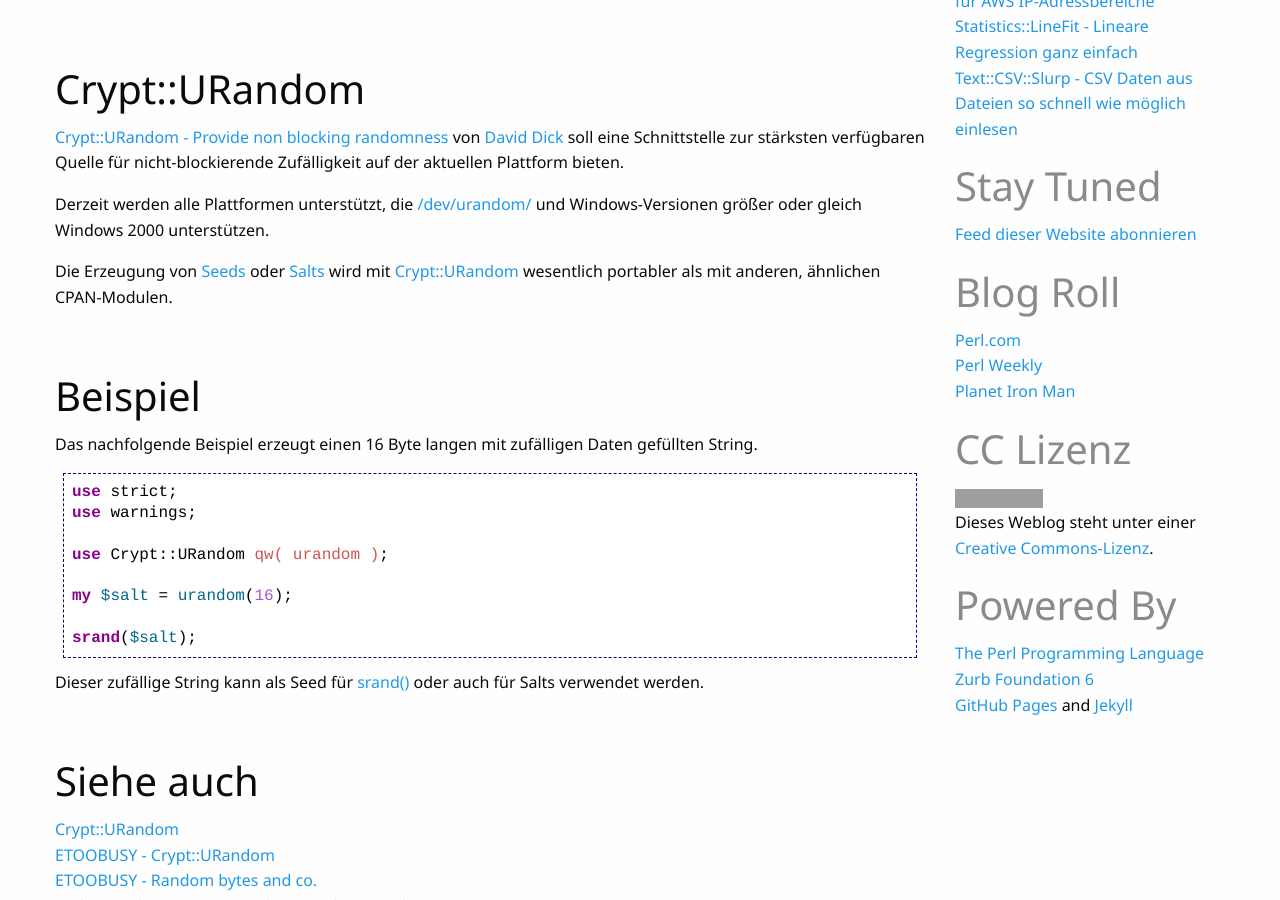
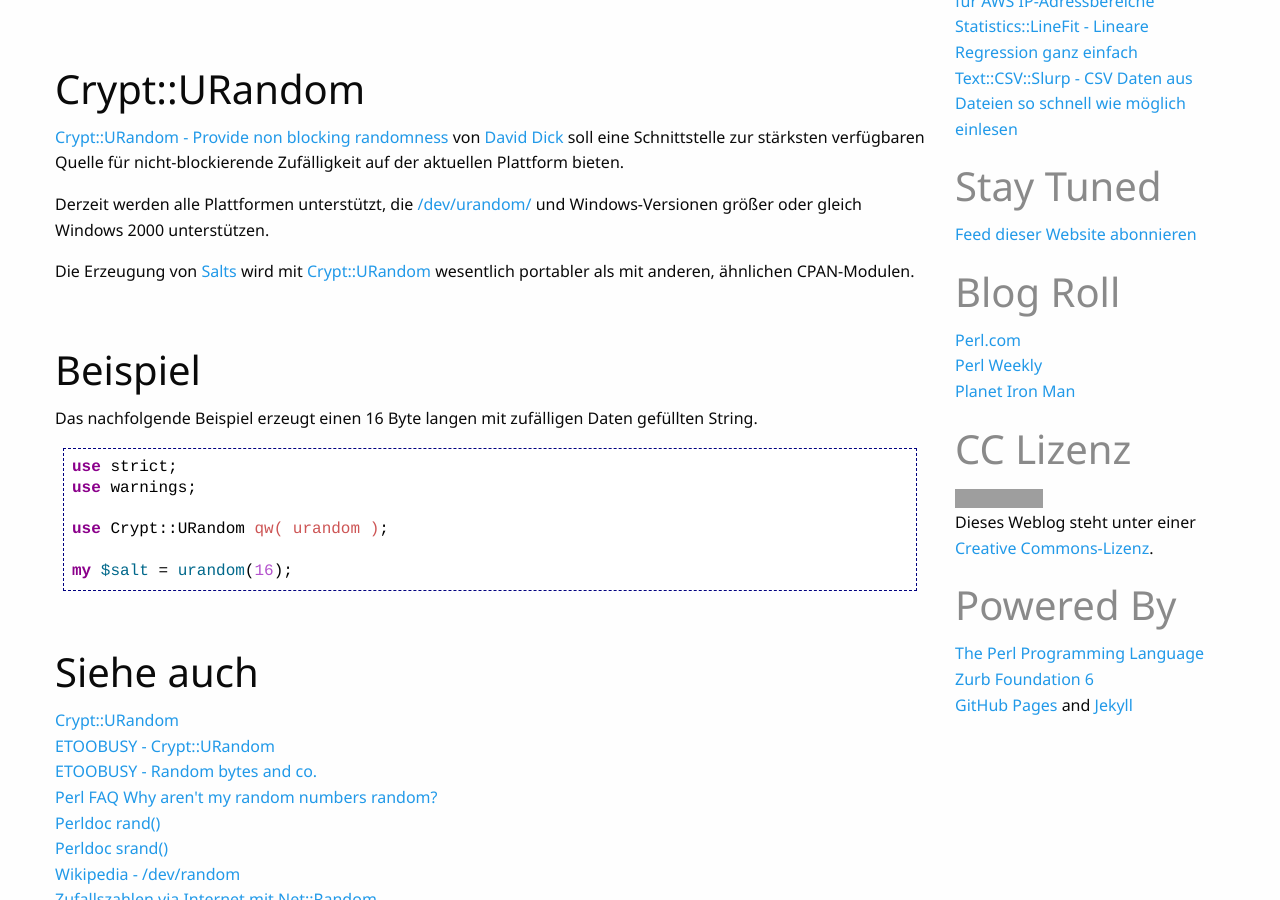
Before and after one commit to perl-howto/perl-howto.github.io, a Jekyll site: the page built from _posts/2021-06-07-Crypt-URandom-betriebssytemunabhaengige-und-nicht-blockierende-zufaelligkeit.html, in a window 1280 px wide and 900 px high, scrolled down 411 px. Built offline with Jekyll 4.4.1, drawn with Linux system fonts in a browser that asks for light colours; grey boxes are pictures that could not be loaded.

Commit message:
No srand() in Crypt::URandom - nahezu betriebssystemunabhängige und nicht-blockierende Zufälligkeit

```diff
--- a/_posts/2021-06-07-Crypt-URandom-betriebssytemunabhaengige-und-nicht-blockierende-zufaelligkeit.html
+++ b/_posts/2021-06-07-Crypt-URandom-betriebssytemunabhaengige-und-nicht-blockierende-zufaelligkeit.html
@@ -14,7 +14,7 @@ categories:
 Derzeit werden alle Plattformen unterst&uuml;tzt, die <a href="https://en.wikipedia.org/wiki//dev/random">/dev/urandom/</a> und Windows-Versionen gr&ouml;&szlig;er oder gleich Windows 2000 unterst&uuml;tzen.
 </p>
 <p>
-Die Erzeugung von <a href="https://perldoc.perl.org/functions/srand">Seeds</a> oder <a href="https://en.wikipedia.org/wiki/Salt_%28cryptography%29">Salts</a> wird mit <a href="https://metacpan.org/pod/Crypt::URandom">Crypt::URandom</a> wesentlich portabler als mit anderen, &auml;hnlichen CPAN-Modulen.
+Die Erzeugung von <a href="https://en.wikipedia.org/wiki/Salt_%28cryptography%29">Salts</a> wird mit <a href="https://metacpan.org/pod/Crypt::URandom">Crypt::URandom</a> wesentlich portabler als mit anderen, &auml;hnlichen CPAN-Modulen.
 </p>
 
 
@@ -30,12 +30,7 @@ Das nachfolgende Beispiel erzeugt einen 16 Byte langen mit zuf&auml;lligen Daten
 <span style="color: #8B008B; font-weight:bold;">use</span> <span style="color: #000000;">Crypt::URandom</span> <span style="color: #CD5555;">qw( urandom )</span><span style="color: #000000;">;</span>
 
 <span style="color: #8B008B; font-weight:bold;">my</span> <span style="color: #00688B;">$salt</span> = <span style="color: #00688B;">urandom</span><span style="color: #000000;">(</span><span style="color: #B452CD;">16</span><span style="color: #000000;">)</span><span style="color: #000000;">;</span>
-
-<span style="color: #8B008B; font-weight:bold;">srand</span><span style="color: #000000;">(</span><span style="color: #00688B;">$salt</span><span style="color: #000000;">)</span><span style="color: #000000;">;</span>
 </pre>
-<p>
-Dieser zuf&auml;llige String kann als Seed f&uuml;r <a href="https://perldoc.perl.org/functions/srand">srand()</a> oder auch f&uuml;r Salts verwendet werden.
-</p>
 
 <p>&nbsp;</p>
 <h2>Siehe auch</h2>
```
